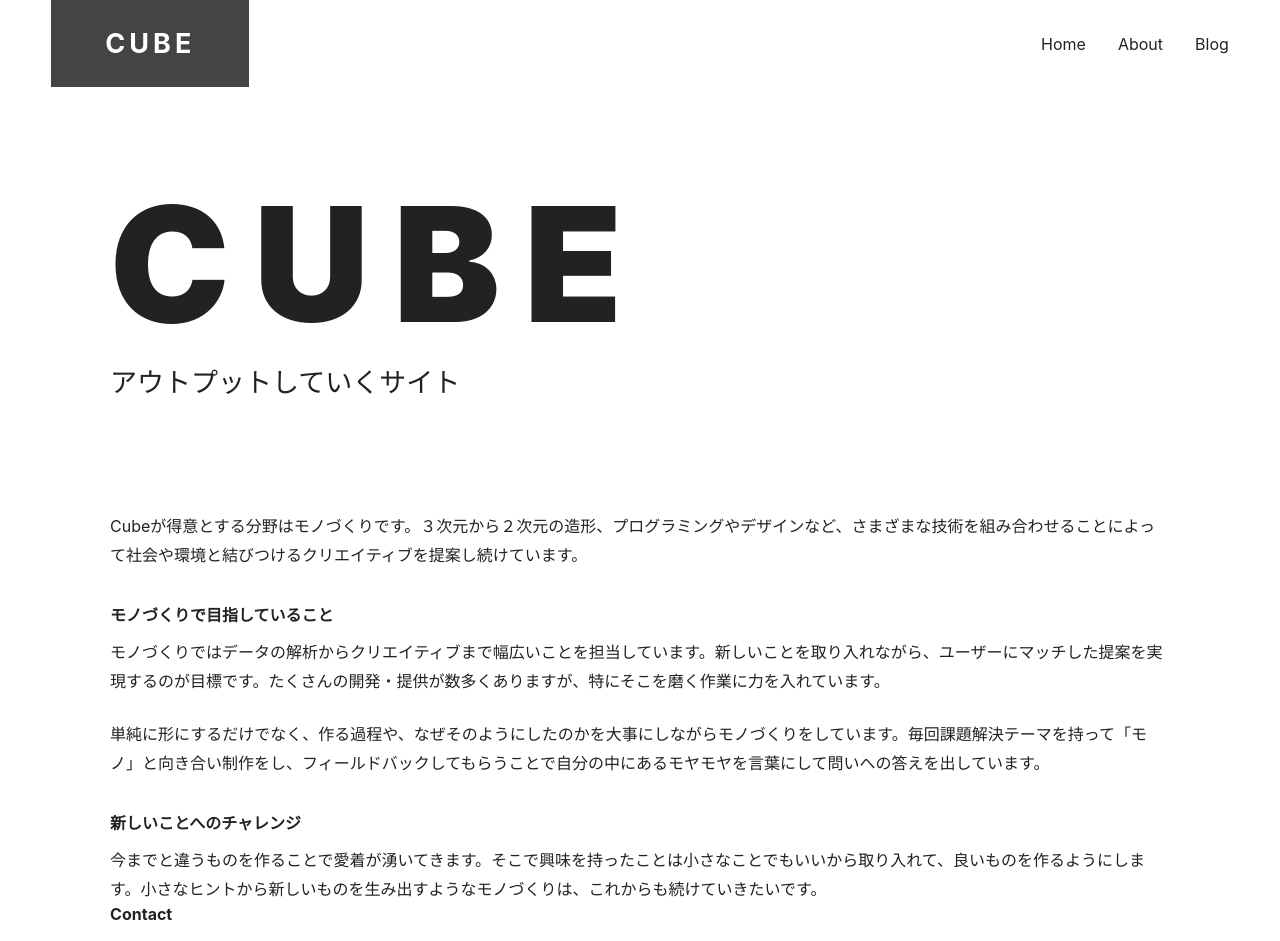
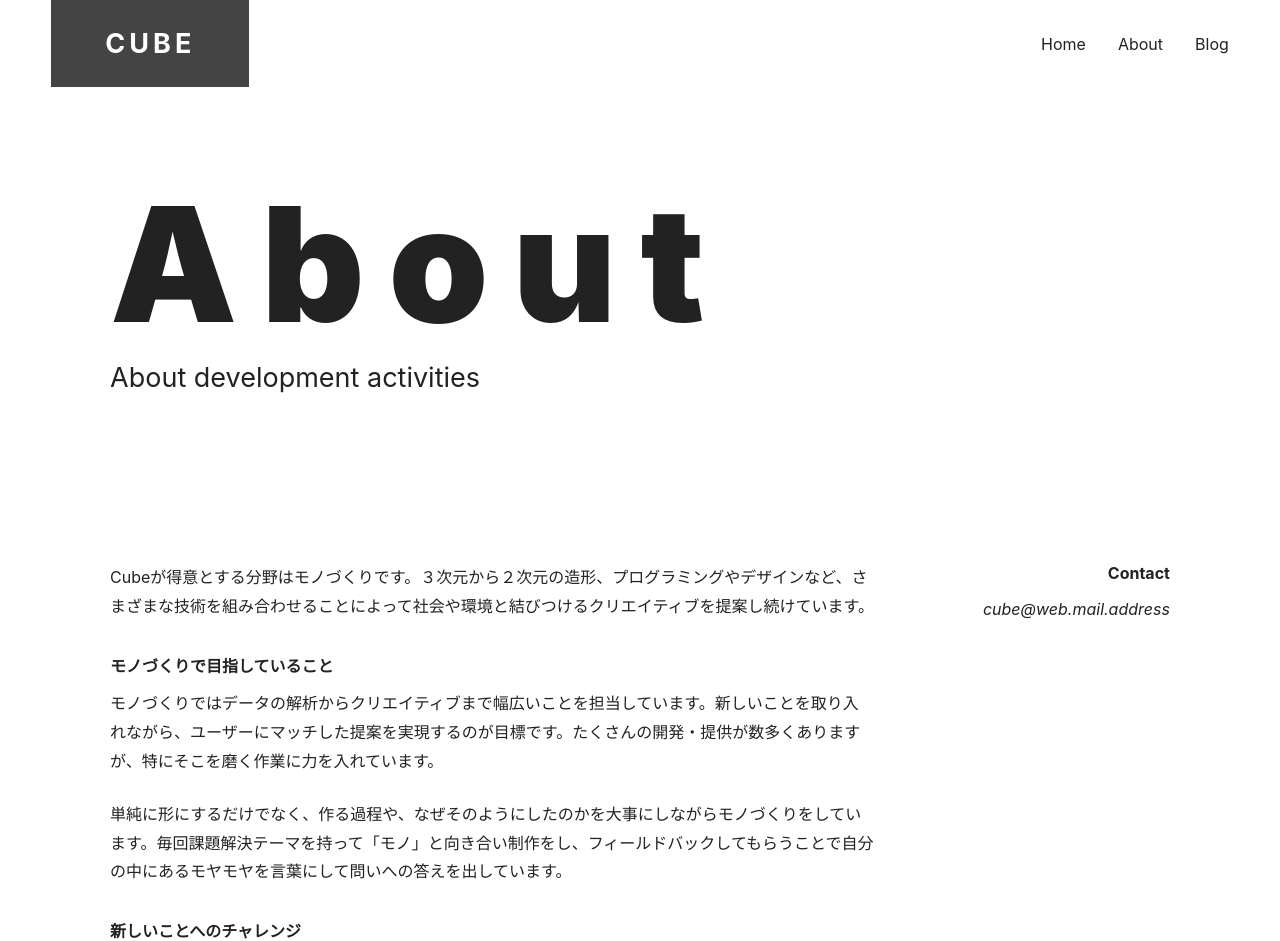
Before and after one commit to itc-i7592/next-react2, a Next.js app: page /about in a window 1280 px wide. Shown: the top 941 px of the page. Built offline with nearby package versions, Linux system fonts and the light colour scheme.

Commit message:
4.8 2段組みレイアウト

```diff
--- a/components/hero.js
+++ b/components/hero.js
@@ -4,8 +4,8 @@ export default function Hero ({ title, subtitle, imageOn = false }) {
   return (
     <div className={styles.flexContainer}>
       <div className={styles.text}>
-        <h1 className={styles.title}>CUBE</h1>
-        <p className={styles.subtitle}>アウトプットしていくサイト</p>
+        <h1 className={styles.title}>{title}</h1>
+        <p className={styles.subtitle}>{subtitle}</p>
       </div>
       {imageOn && <figure> [画像] </figure>}
     </div>
--- /dev/null
+++ b/components/two-column.js
@@ -0,0 +1,12 @@
+import styles from 'styles/two-column.module.css'
+
+export default function TwoColumn ({ children }) {
+  return <div className={styles.flexContainer}>{children}</div>
+}
+
+TwoColumn.Main = function Main ({ children }) {
+  return <div className={styles.main}>{children}</div>
+}
+TwoColumn.Sidebar = function Sidebar ({ children }) {
+  return <div className={styles.sidebar}>{children}</div>
+}
--- a/pages/_document.js
+++ b/pages/_document.js
@@ -1,8 +1,8 @@
 import { Html, Head, Main, NextScript } from 'next/document'
 
-export default function Document() {
+export default function Document () {
   return (
-    <Html lang="en">
+    <Html>
       <Head />
       <body>
         <Main />
--- a/pages/about.js
+++ b/pages/about.js
@@ -2,11 +2,15 @@ import Container from 'components/container'
 import Hero from 'components/hero'
 import PostBody from 'components/post-body'
 import Contact from 'components/contact'
+import { TwoColumnMain, TwoColumnSidebar } from 'components/two-column'
+import TwoColumn from 'components/two-column'
 
 export default function About () {
   return (
     <Container>
       <Hero title='About' subtitle='About development activities' />
+      <TwoColumn>
+        <TwoColumn.Main>
           <PostBody>
             <p>
               Cubeが得意とする分野はモノづくりです。３次元から２次元の造形、プログラミングやデザインなど、さまざまな技術を組み合わせることによって社会や環境と結びつけるクリエイティブを提案し続けています。
@@ -23,7 +27,11 @@ export default function About () {
               今までと違うものを作ることで愛着が湧いてきます。そこで興味を持ったことは小さなことでもいいから取り入れて、良いものを作るようにします。小さなヒントから新しいものを生み出すようなモノづくりは、これからも続けていきたいです。
             </p>
           </PostBody>
+        </TwoColumn.Main>
+        <TwoColumn.Sidebar>
           <Contact />
+        </TwoColumn.Sidebar>
+      </TwoColumn>
     </Container>
   )
 }
--- /dev/null
+++ b/pages/two-column.module.css
@@ -0,0 +1,25 @@
+.flexContainer {
+    composes: sideBySide from './utils.module.css';
+    gap: var(--space-md);
+    margin: var(--space-md) 0 var(--space-lg);
+}
+@media (min-width: 768px) {
+    .main {
+        width: 768px;
+}
+    .sidebar {
+        width: 240px;
+        position: sticky;
+        top: 40px;
+        align-self: flex-start;
+}
+    .sidebar * {
+        text-align: right;
+}
+    .sidebar :is(div, ul) {
+        width: fit-content;
+        margin-left: auto;
+        place-items: flex-end;
+        place-content: flex-end;
+}
+}
--- /dev/null
+++ b/styles/two-column.module.css
@@ -0,0 +1,25 @@
+.flexContainer {
+    composes: sideBySide from './utils.module.css';
+    gap: var(--space-md);
+    margin: var(--space-md) 0 var(--space-lg);
+}
+@media (min-width: 768px) {
+    .main {
+        width: 768px;
+}
+    .sidebar {
+        width: 240px;
+        position: sticky;
+        top: 40px;
+        align-self: flex-start;
+}
+    .sidebar * {
+        text-align: right;
+}
+    .sidebar :is(div, ul) {
+        width: fit-content;
+        margin-left: auto;
+        place-items: flex-end;
+        place-content: flex-end;
+}
+}
```
Lines whose indentation alone changed are shown as unchanged.
